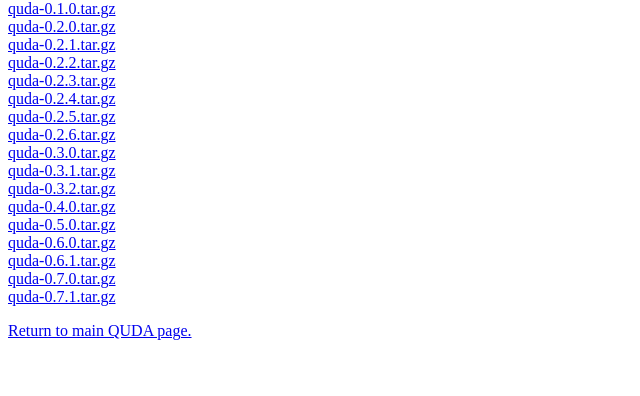
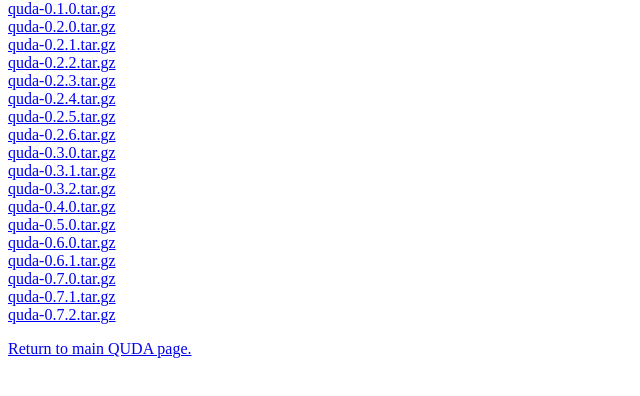
Before and after one commit to lattice/downloads, a plain HTML site: page index.html in a window 1280 px wide. Shown: the part 66-462 px from the top of the page, without its empty margins (0-640 px from the left). Drawn offline with Linux system fonts and the light colour scheme.

Commit message:
added quda-0.7.2

```diff
--- a/index.html
+++ b/index.html
@@ -27,6 +27,7 @@
 <a href="quda/quda-0.6.1.tar.gz">quda-0.6.1.tar.gz</a><br>
 <a href="quda/quda-0.7.0.tar.gz">quda-0.7.0.tar.gz</a><br>
 <a href="quda/quda-0.7.1.tar.gz">quda-0.7.1.tar.gz</a><br>
+<a href="quda/quda-0.7.2.tar.gz">quda-0.7.2.tar.gz</a><br>
 </p>
 
 <p>
```
Also changed, not shown: 1 other file.
